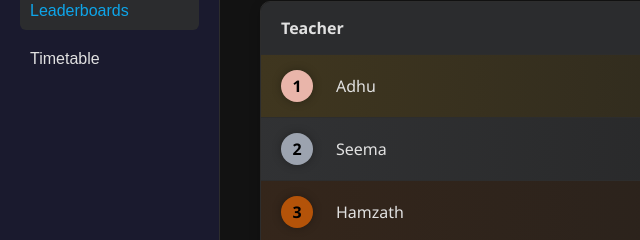
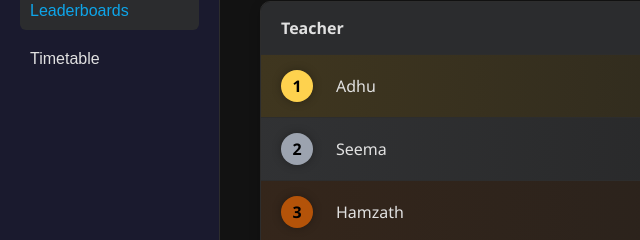
Before and after one commit to vixxerrz/hodgkin, a plain HTML site: page leaderboards.html in a window 1280 px wide. Shown: the part 141-381 px from the top of the page, 0-640 px from the left. Drawn offline with Linux system fonts and the light colour scheme.

Commit message:
fixed gold

```diff
--- a/leaderboards.html
+++ b/leaderboards.html
@@ -14,7 +14,7 @@
       --text-light: #e1e1e1;
       --text-muted: #a0a0a0;
       --border-dark: #2d2d2d;
-      --gold: #e9b5aa;
+      --gold: #fed24e;
       --silver: #9ca3af;
       --bronze: #b45309;
     }
```
Also changed, not shown: index.html (+1 -1 lines).
